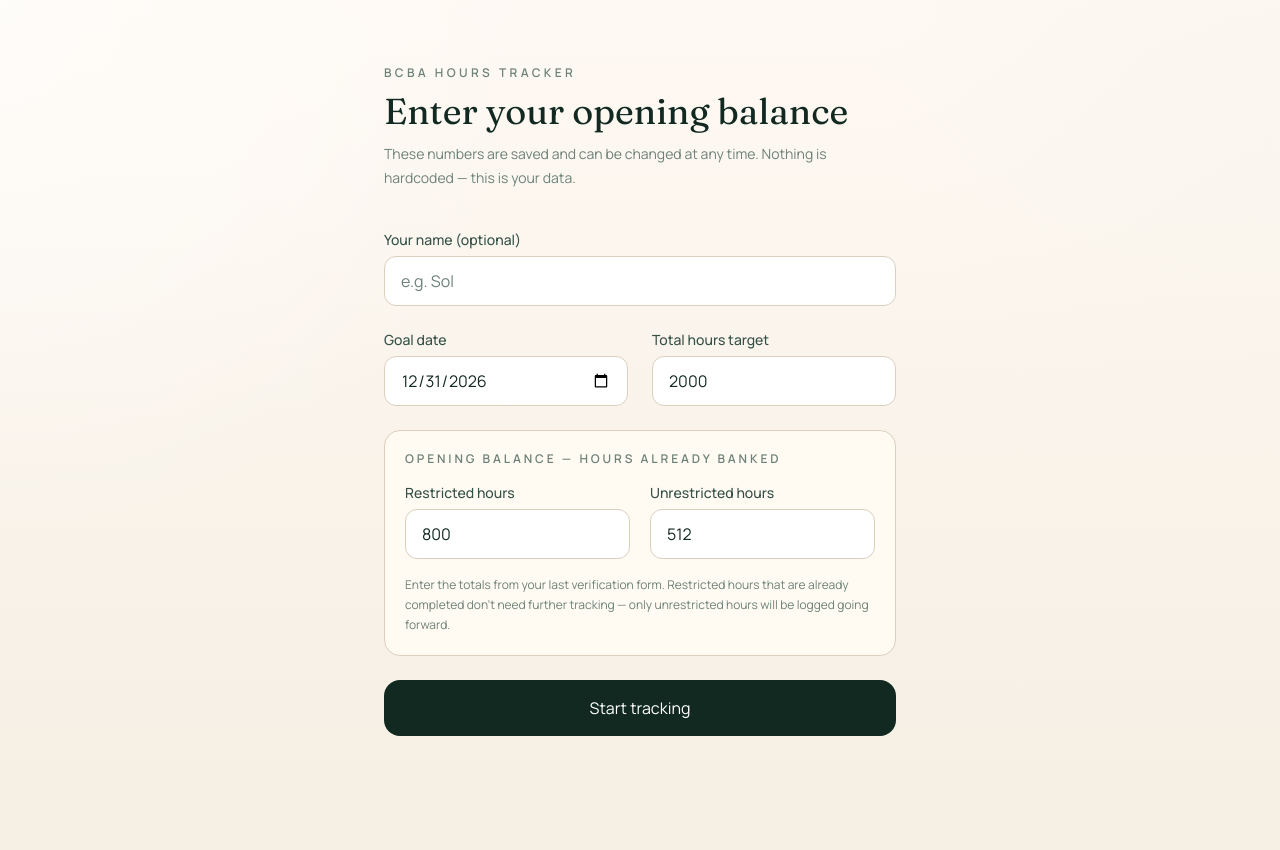
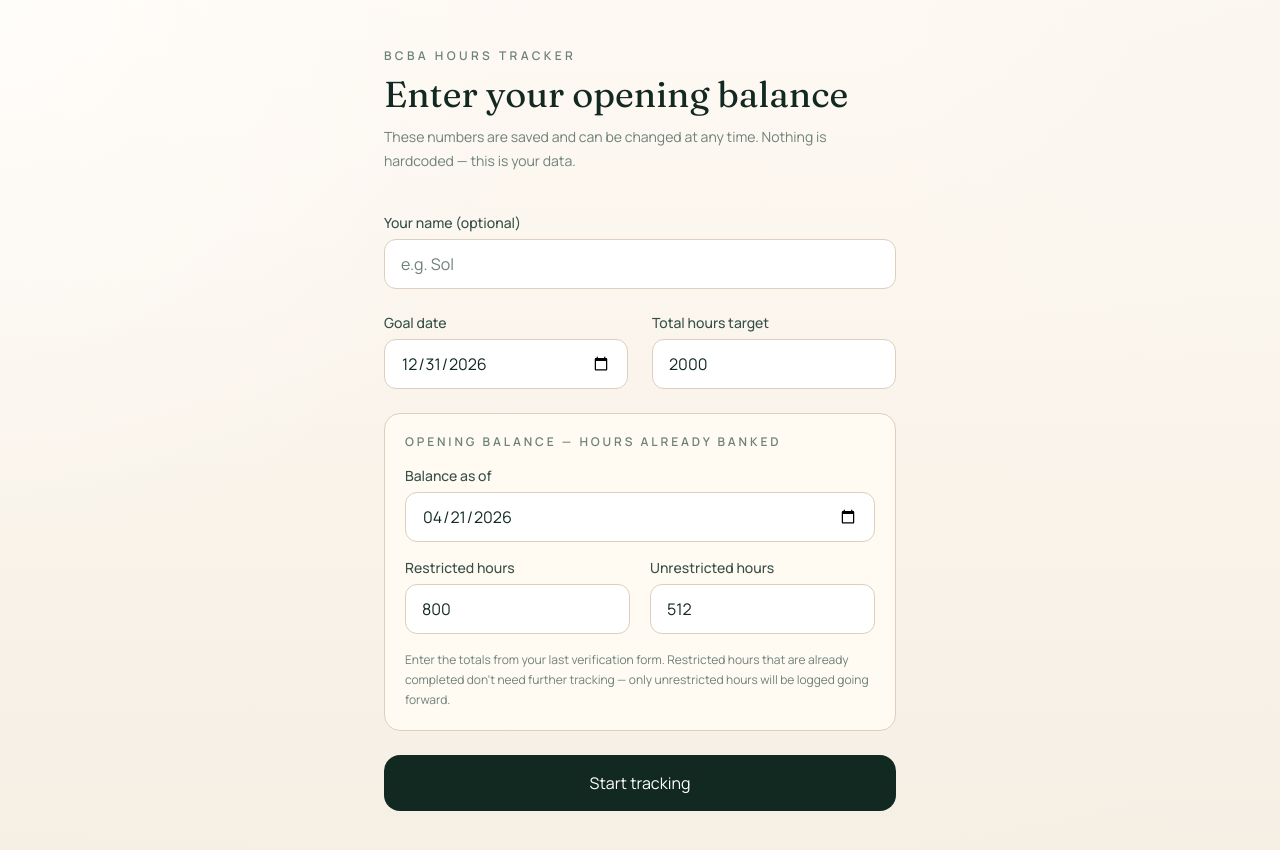
Before and after one commit to soldisn2025-png/bcbadash, a Next.js app: page / in a window 1280 px wide. Shown: the top 850 px of the page. Before the commit the page ends 800 px from the top, so only its background shows below. Built offline with nearby package versions, Linux system fonts and the light colour scheme; no server answers; the database is empty.

Commit message:
Add asOfDate to opening balance — anchors chart target line from that date

```diff
--- a/src/components/tracker/projection-chart.tsx
+++ b/src/components/tracker/projection-chart.tsx
@@ -14,7 +14,6 @@ import {
 
 import {
   calcFourWeekRollingAverage,
-  calcRequiredWeeklyPace,
   calcHoursRemaining,
   calcTotalHoursBanked,
   type CandidateConfig,
@@ -110,11 +109,8 @@ function buildChartData(
   const rollingAvg = calcFourWeekRollingAverage(weeklyLogs);
   const totalBanked = calcTotalHoursBanked(config, weeklyLogs);
   const remaining = calcHoursRemaining(config.totalHoursTarget, totalBanked);
-  const daysLeft = Math.max(0, daysBetween(today, parseDate(config.goalDate)));
-  const requiredPace = calcRequiredWeeklyPace(remaining, daysLeft / 7) ?? 0;
 
   // Unrestricted ceiling — the Y value we're trying to reach
-  // (everything above restrictedBanked counts toward 2000)
   const unrestrictedCeiling = config.totalHoursTarget - config.restrictedBanked;
 
   // Last logged week (for projection anchor)
@@ -130,16 +126,22 @@ function buildChartData(
   const projectedFinish =
     rollingAvg > 0 ? addDays(today, weeksNeeded * 7) : goalDate;
 
-  // Chart range
-  const chartStart = getMondayOf(
-    sortedLogs.length > 0
-      ? addDays(parseDate(sortedLogs[0].weekOf), -14)
-      : addDays(today, -28),
-  );
+  // Opening balance anchor — use asOfDate if provided, else first log or today
+  const asOfDate = config.asOfDate
+    ? parseDate(config.asOfDate)
+    : sortedLogs.length > 0
+      ? parseDate(sortedLogs[0].weekOf)
+      : today;
+
+  // Chart range: start from asOfDate (or a bit before), end past goal/projection
+  const chartStart = getMondayOf(addDays(asOfDate, -7));
   const chartEnd = addDays(
     projectedFinish > goalDate ? projectedFinish : goalDate,
     14,
   );
+
+  // Target line: straight from (asOfDate, unrestrictedBanked) to (goalDate, unrestrictedCeiling)
+  const totalTargetDays = Math.max(1, daysBetween(asOfDate, goalDate));
 
   // Generate weekly data points
   const points: ChartPoint[] = [];
@@ -147,11 +149,13 @@ function buildChartData(
 
   while (cursor <= chartEnd) {
     const dateStr = formatDate(cursor);
-    const weeksBetweenTodayAndCursor = daysBetween(today, cursor) / 7;
+    const daysFromAsOf = daysBetween(asOfDate, cursor);
 
-    // Target: straight line through (today, currentCumulative) at requiredPace slope
-    const targetRaw = currentCumulative + requiredPace * weeksBetweenTodayAndCursor;
-    const target = Math.round(Math.min(Math.max(0, targetRaw), unrestrictedCeiling) * 10) / 10;
+    // Target: linear from opening balance on asOfDate to ceiling on goalDate
+    const targetRaw =
+      config.unrestrictedBanked +
+      ((unrestrictedCeiling - config.unrestrictedBanked) * daysFromAsOf) / totalTargetDays;
+    const target = Math.round(Math.min(Math.max(config.unrestrictedBanked, targetRaw), unrestrictedCeiling) * 10) / 10;
 
     // Actual: only for logged weeks
     const actual = cumulativeByWeek.has(dateStr)
--- a/src/components/tracker/setup-form.tsx
+++ b/src/components/tracker/setup-form.tsx
@@ -17,7 +17,12 @@ type FormState = {
   totalHoursTarget: string;
   restrictedBanked: string;
   unrestrictedBanked: string;
+  asOfDate: string;
 };
+
+function todayIso(): string {
+  return new Date().toISOString().split("T")[0];
+}
 
 const DEFAULTS: FormState = {
   name: "",
@@ -25,6 +30,7 @@ const DEFAULTS: FormState = {
   totalHoursTarget: "2000",
   restrictedBanked: "800",
   unrestrictedBanked: "512",
+  asOfDate: todayIso(),
 };
 
 export function SetupForm({ existing, onComplete, onCancel }: SetupFormProps) {
@@ -36,6 +42,7 @@ export function SetupForm({ existing, onComplete, onCancel }: SetupFormProps) {
           totalHoursTarget: String(existing.totalHoursTarget),
           restrictedBanked: String(existing.restrictedBanked),
           unrestrictedBanked: String(existing.unrestrictedBanked),
+          asOfDate: existing.asOfDate ?? todayIso(),
         }
       : DEFAULTS,
   );
@@ -74,6 +81,7 @@ export function SetupForm({ existing, onComplete, onCancel }: SetupFormProps) {
       totalHoursTarget,
       restrictedBanked,
       unrestrictedBanked,
+      asOfDate: form.asOfDate || todayIso(),
     };
   }
 
@@ -142,6 +150,14 @@ export function SetupForm({ existing, onComplete, onCancel }: SetupFormProps) {
             <p className="text-xs font-semibold uppercase tracking-[0.24em] text-[var(--muted)]">
               Opening balance — hours already banked
             </p>
+            <Field label="Balance as of">
+              <input
+                type="date"
+                value={form.asOfDate}
+                onChange={(e) => set("asOfDate", e.target.value)}
+                className={inputClass()}
+              />
+            </Field>
             <div className="grid gap-5 sm:grid-cols-2">
               <Field label="Restricted hours" error={errors.restrictedBanked}>
                 <input
--- a/src/lib/domain/calculator.ts
+++ b/src/lib/domain/calculator.ts
@@ -31,6 +31,11 @@ export type CandidateConfig = {
   restrictedBanked: number;
   /** Unrestricted hours as of the opening-balance date, before any weekly logs. */
   unrestrictedBanked: number;
+  /**
+   * The date the opening balance was recorded (YYYY-MM-DD).
+   * Used as the chart's starting anchor. Defaults to today if omitted.
+   */
+  asOfDate?: string;
 };
 
 export type TrackingStatus = "ON TRACK" | "AHEAD" | "BEHIND";
```
